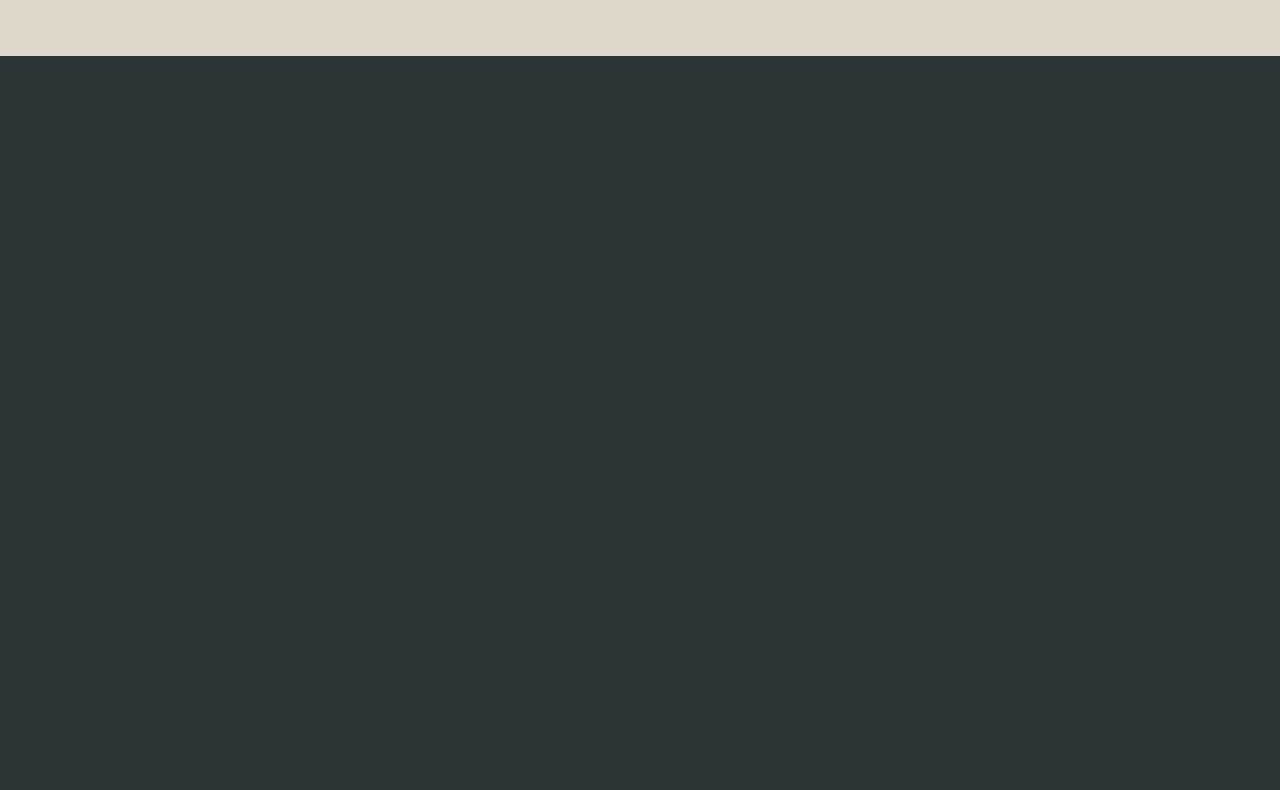
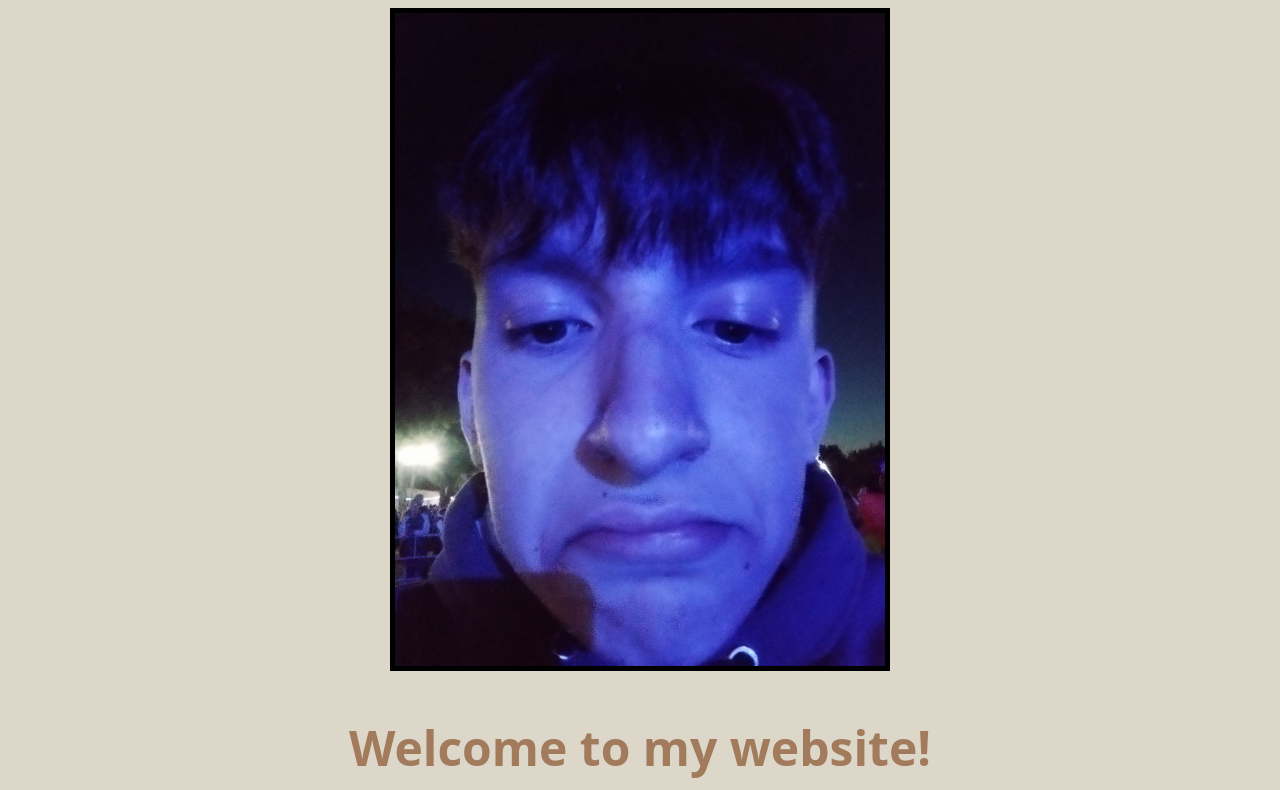
Before and after one commit to warmstar13/the-best-osu-player, a plain HTML site: page about.html in a window 1280 px wide. Shown: the part 175-965 px from the top of the page. Before the commit the page ends 800 px from the top, so only its background shows below. Drawn offline with nearby package versions, Linux system fonts and the light colour scheme.

Commit message:
Add files via upload
Add page About Me

```diff
--- a/about.html
+++ b/about.html
@@ -40,6 +40,28 @@
         </header>
       </div>
       <!--Info-->
+      <div class="main1">
+        <div class="container">
+        <div class="px-4 pt-5 my-5 text-center">
+          <img class="d-block mx-auto mb-5 trololo" src="./images/vlad.jpg">
+          <h1 class="display-5 fw-bold text-body-emphasis cl-cl1">Welcome to my website!</h1>
+          <div class="col-lg-6 mx-auto">
+            <p class="lead mb-4 sens">My name is Vladislav, and I'm passionate about osu!.
+
+              <br><br>I have 3 years of experience in this sphere.
+
+              <br><br>This website serves as a platform for me to share my knowledge, insights, and experiences with you.
+
+              <br><br>In addition to my professional work, I also enjoy music and smoking. When I'm not immersed in osu!, you can find me at school.
+
+              <br><br>Thank you for visiting my website. Feel free to explore the various sections, read my articles, and connect with me through Telegram. I look forward to engaging with you and being part of your journey.
+
+              <br><br>Stay inspired and keep pursuing your dreams!</p>
+
+          </div>
+          </div>
+        </div>
+      </div>
       <!--Footer-->
       <div id = "footer">
         <div class="container">
--- a/css/style.css
+++ b/css/style.css
@@ -5,6 +5,7 @@ body{
 .hed{
     color: #A27B5C;
     font-weight: bolder;
+
 }
 
 header{
@@ -17,7 +18,9 @@ header{
     font-size: 70px;
     font-family: 'Rubik', sans-serif;
 }
-
+.nav-item{
+    font-family: 'Rubik', sans-serif;
+}
 .sens{
     color: #3F4E4F;
     font-size: 35px;
@@ -94,7 +97,9 @@ img{
     min-height: 15vh;
     font-size: 20px;
 }
-
+.trololo{
+  max-width: 500px;
+}
 .cl-cl{
     color:#DCD7C9;
 }
```
Also changed, not shown: images/vlad.jpg (added).
